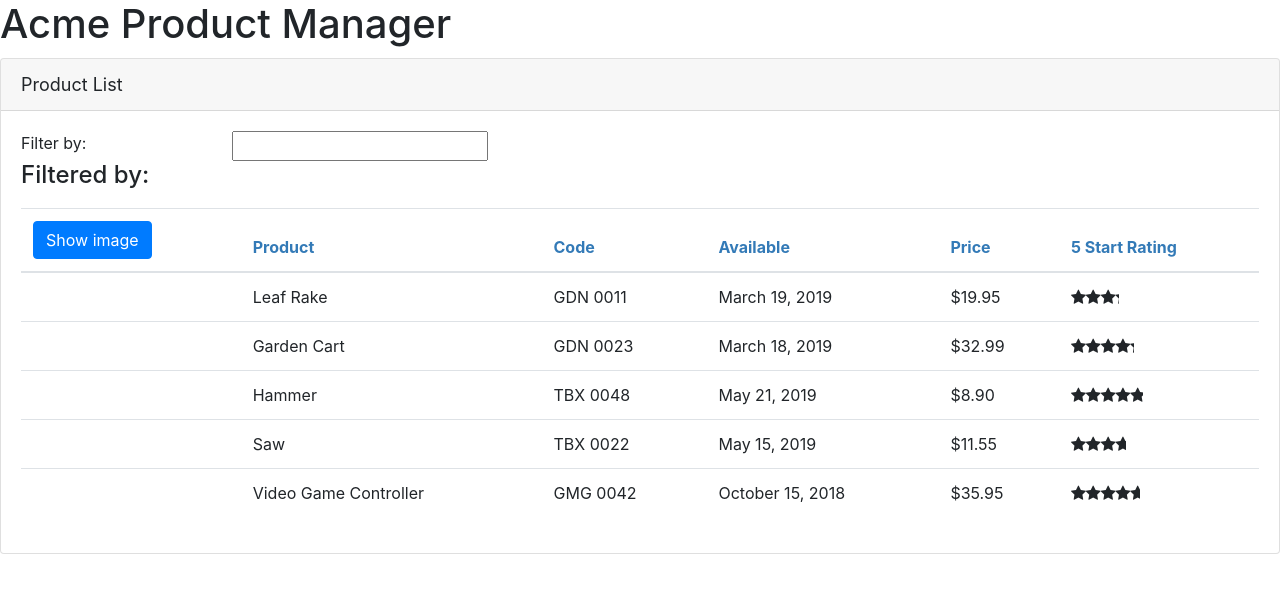
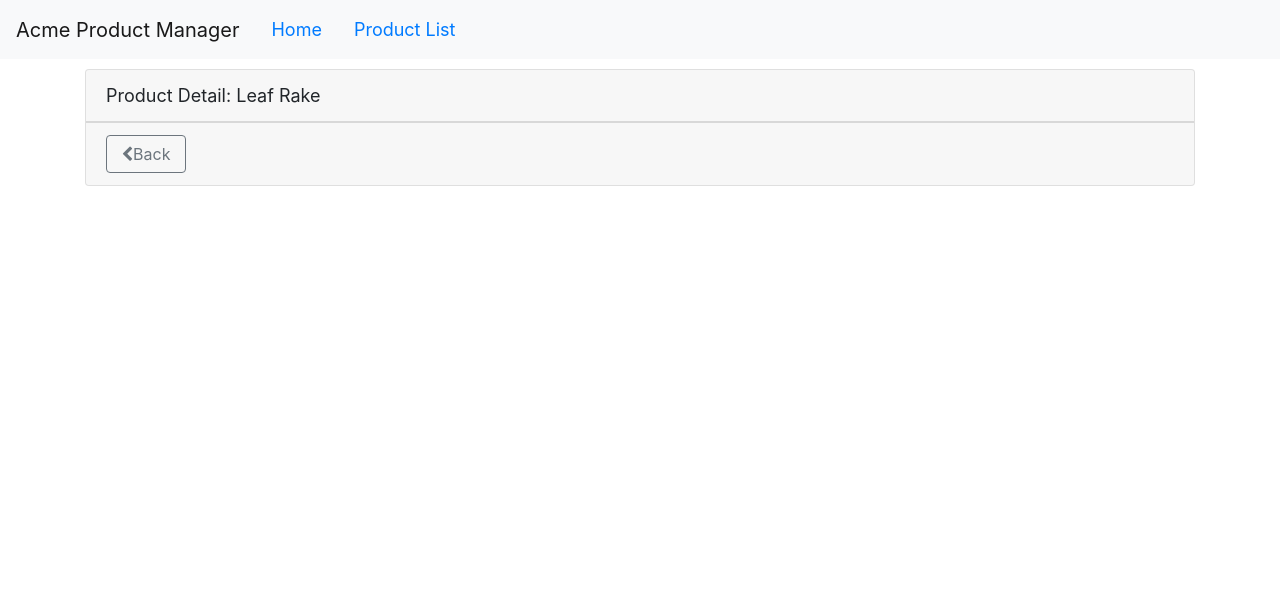
Before and after one commit to tauriqhendricks/apm, an Angular app: page /products/1 in a window 1280 px wide. Shown: the top 592 px of the page. Built offline with nearby package versions, Linux system fonts and the light colour scheme.

Commit message:
Added routing and product detail gaurd

```diff
--- a/src/app/app.component.html
+++ b/src/app/app.component.html
@@ -1,5 +1,11 @@
 <!--The content below is only a placeholder and can be replaced.-->
-<div>
-  <h1>{{pageTitle}}</h1>
-  <pm-products></pm-products>
+<nav class="navbar navbar-expand navbar-light bg-light">
+  <a class="navbar-brand">{{pageTitle}}</a>
+  <ul class="nav nav-pills">
+    <li><a class="nav-link" [routerLink]="['/welcome']">Home</a></li>
+    <li><a class="nav-link" [routerLink]="['/products']">Product List</a></li>
+  </ul>
+</nav>
+<div class="container">
+  <router-outlet></router-outlet>
 </div>
--- a/src/app/app.module.ts
+++ b/src/app/app.module.ts
@@ -2,6 +2,7 @@ import { BrowserModule } from '@angular/platform-browser';
 import { NgModule } from '@angular/core';
 import { FormsModule } from '@angular/forms';
 import { HttpClientModule } from '@angular/common/http';
+import { RouterModule } from "@angular/router";
 
 import { AppComponent } from './app.component';
 import { ProductListComponent } from './product/product-list/product-list.component';
@@ -9,6 +10,7 @@ import { ConvertToSpacesPipe } from './shared/convertToSpaces.pipe';
 import { StarComponent } from './shared/star.component';
 import { ProductDetailComponent } from './product/product-detail/product-detail.component';
 import { WelcomeComponent } from './home/welcome.component';
+import { ProductDetailGuard } from './product/product-detail/product-detail.guard';
 
 @NgModule({
   declarations: [
@@ -22,7 +24,18 @@ import { WelcomeComponent } from './home/welcome.component';
   imports: [
     BrowserModule,
     FormsModule,
-    HttpClientModule
+    HttpClientModule,
+    RouterModule.forRoot([
+      { path: 'products', component: ProductListComponent },
+      {
+        path: 'products/:id',
+        canActivate: [ProductDetailGuard],
+        component: ProductDetailComponent
+      },
+      { path: 'welcome', component: WelcomeComponent },
+      { path: '', redirectTo: 'welcome', pathMatch: 'full'},
+      { path: '**', redirectTo: 'welcome', pathMatch: 'full'}
+    ])
   ],
   bootstrap: [AppComponent]
 })
--- a/src/app/product/product-detail/product-detail.component.html
+++ b/src/app/product/product-detail/product-detail.component.html
@@ -2,4 +2,11 @@
   <div class="card-header">
     {{pageTitle + ":  " + product.productName}}
   </div>
+  <div class="card-footer">
+    <button class="btn btn-outline-secondary"
+        (click)='onBack()'
+        style="width: 80px;">
+      <i class="fa fa-chevron-left"></i>Back
+    </button>
+  </div>
 </div>
--- a/src/app/product/product-detail/product-detail.component.ts
+++ b/src/app/product/product-detail/product-detail.component.ts
@@ -1,15 +1,36 @@
-import { Component } from '@angular/core';
+import { Component, OnInit } from '@angular/core';
+import { ActivatedRoute, Router } from '@angular/router';
+
 import { IProduct } from '../product';
-
+import { ProductService } from '../product.service';
 
 @Component({
   templateUrl: './product-detail.component.html',
   styleUrls: ['./product-detail.component.css']
 })
-
-export class ProductDetailComponent {
+/////// make this page look like activating a route with code slide
+export class ProductDetailComponent implements OnInit {
 
   pageTitle: string = 'Product Detail';
   product: IProduct;
+  products: IProduct[];
 
+  constructor(private route: ActivatedRoute, private router: Router, private productService: ProductService) {
+  }
+
+  ngOnInit(): void {
+    // the + turn the string in to a number
+    // 'id' is the parameter name specified in the route name
+    const id: number = +this.route.snapshot.paramMap.get('id');
+    this.productService.getProducts().subscribe({
+      next: products => {
+        this.products = products.filter((value => value.productId === id));
+        this.product = this.products[0];
+      }
+    });
+  }
+
+  onBack(): void {
+    this.router.navigate(['/products']);
+  }
 }
--- /dev/null
+++ b/src/app/product/product-detail/product-detail.guard.ts
@@ -0,0 +1,29 @@
+import { Injectable } from '@angular/core';
+import { CanActivate, ActivatedRouteSnapshot, RouterStateSnapshot, UrlTree, Router } from '@angular/router';
+import { Observable } from 'rxjs';
+
+@Injectable({
+  providedIn: 'root'
+})
+export class ProductDetailGuard implements CanActivate {
+
+  constructor(private router: Router) {
+  }
+
+  canActivate(
+    next: ActivatedRouteSnapshot,
+    state: RouterStateSnapshot): Observable<boolean | UrlTree> | Promise<boolean | UrlTree> | boolean | UrlTree {
+    // get the id parameter from the snapshot i.e. next.url array
+    // the url[0] = the path
+    // the url[1] = the first parameter
+    // + converts it to number
+    const id = +next.url[1].path;
+    // if id is not a number or is less than 1
+    if (isNaN(id) || id < 1) {
+      alert('Invalid product id');
+      this.router.navigate(['/products']);
+      return false;
+    }
+    return true;
+  }
+}
--- a/src/app/product/product-list/product-list.component.html
+++ b/src/app/product/product-list/product-list.component.html
@@ -38,7 +38,7 @@
                 [style.width.px]='imageWidth'
                 [style.margin.px]='imageMargin'>
             </th>
-            <td>{{product.productName}}</td>
+            <td><a [routerLink]="['/products', product.productId]">{{product.productName}}</a></td>
             <td>{{product.productCode | convertToSpaces:'-'}}</td>
             <td>{{product.releaseDate}}</td>
             <td>{{product.price | currency:'USD':'symbol':'1.2-2'}}</td>
--- a/src/app/product/product-list/product-list.component.ts
+++ b/src/app/product/product-list/product-list.component.ts
@@ -3,7 +3,6 @@ import { IProduct } from '../product';
 import { ProductService } from '../product.service';
 
 @Component({
-  selector: 'pm-products',
   templateUrl: './product-list.component.html',
   styleUrls: ['./product-list.component.css']
 })
@@ -30,7 +29,6 @@ export class ProductListComponent implements OnInit {
   products: IProduct[] = [];
 
   constructor(private productService: ProductService) {
-    this.filteredProducts = this.products;
   }
 
   ngOnInit(): void {
--- a/src/app/product/product.service.ts
+++ b/src/app/product/product.service.ts
@@ -17,6 +17,7 @@ export class ProductService {
   }
 
   getProducts(): Observable<IProduct[]> {
+
     return this.http.get<IProduct[]>(this.baseUrl).pipe(
       // taps into the observable
       // displays all the data in the console
@@ -24,6 +25,17 @@ export class ProductService {
       // catches any errors
       catchError(this.handleError)
     );
+
+  }
+
+  getProduct(id: number): IProduct {
+    let product;
+    this.getProducts().subscribe({
+      next: products => {
+        product = products.filter((value => value.productId === id));
+      }
+    });
+    return product;
   }
 
   private handleError(err: HttpErrorResponse) {
```
Also changed, not shown: 1 other file (tests, documents, lock files or other folders).
